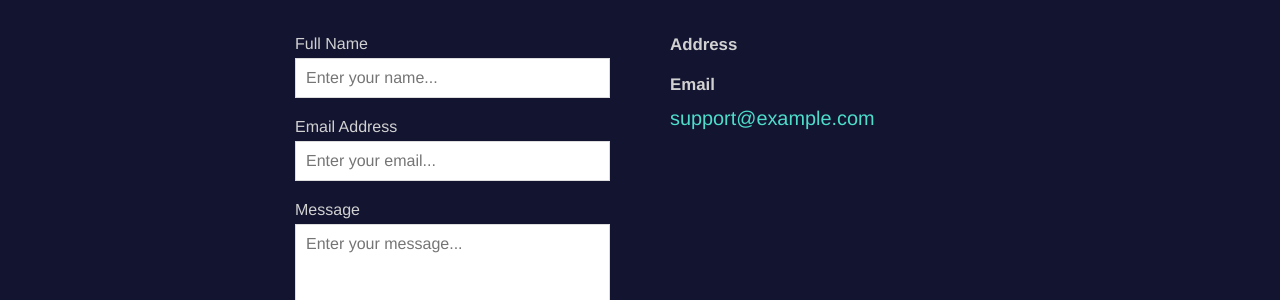
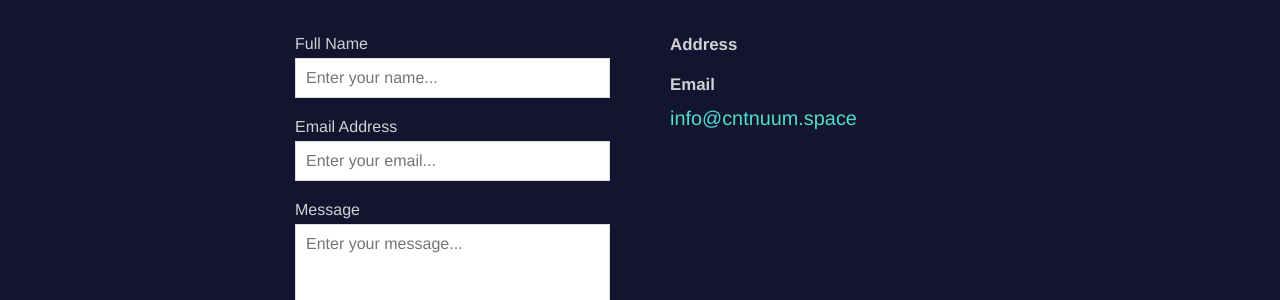
Before and after one commit to Temperedfire/continuum, a Jekyll site: the page built from contact.html, in a window 1280 px wide. Shown: the part 259-559 px from the top of the page. Built offline with Jekyll 4.4.1, drawn with Linux system fonts in a browser that asks for light colours.

Commit message:
Update contact.html

```diff
--- a/contact.html
+++ b/contact.html
@@ -25,7 +25,7 @@ description: ->
 	<div class="contact-details">
 		<h3 class="editable">Address</h3>
 <h3 class="editable">Email</h3>
-		<p><a href="mailto:support@example.com">support@example.com</a></p>
+		<p><a href="mailto:info@cntnuum.space">info@cntnuum.space</a></p>
 	</div>
 </div>
 </section>
```
